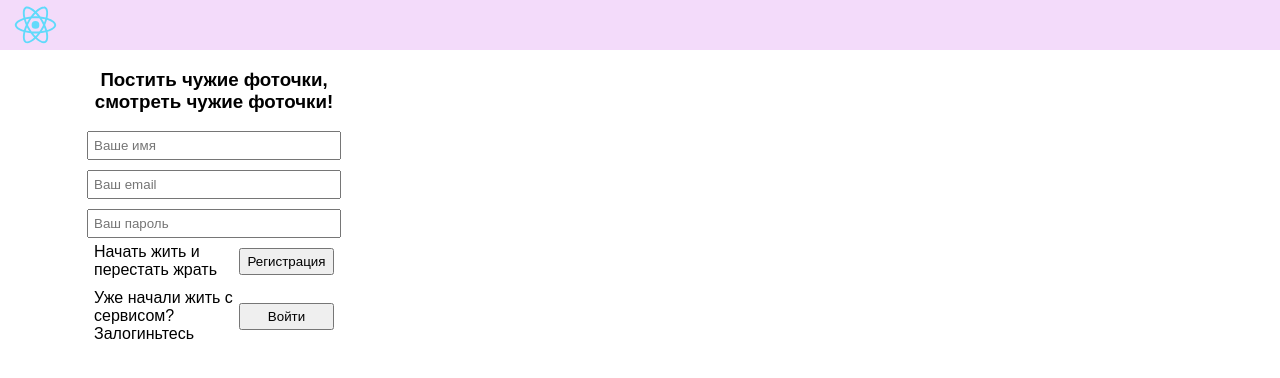
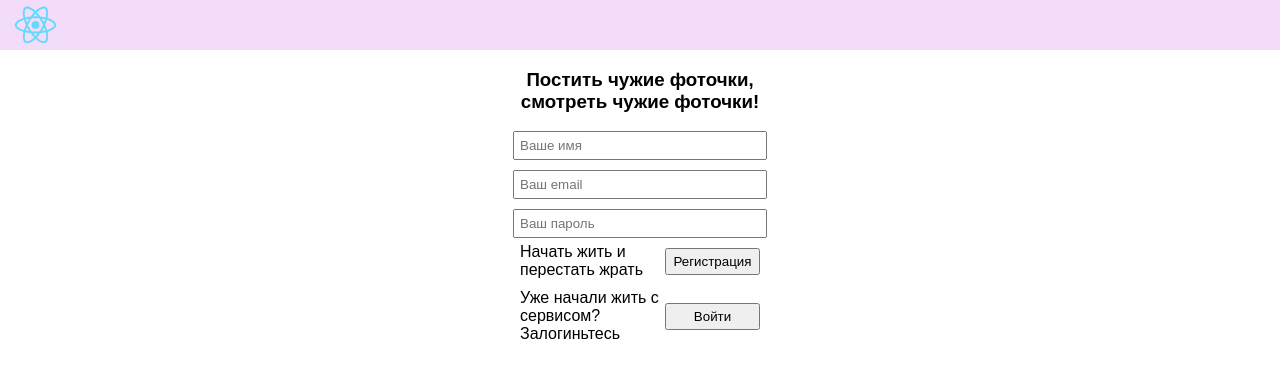
Before and after one commit to Lolialoneathome/FatDairy, a React (Create React App) app in the folder web-app/: page / in a window 1280 px wide. Shown: the top 378 px of the page. Built offline with nearby package versions, Linux system fonts and the light colour scheme; no server answers.

Commit message:
some style login forms

```diff
--- a/web-app/src/components/LoginForm.css
+++ b/web-app/src/components/LoginForm.css
@@ -1,5 +1,6 @@
 .login-form-container {
   width: 300px;
+  margin: auto;
 }
 
 .login-form-container > h3 {
--- a/web-app/src/components/LoginForm.js
+++ b/web-app/src/components/LoginForm.js
@@ -24,6 +24,10 @@ class LoginForm extends Component {
       </div>
     );
   }
+
+  sendAuthRequest() {
+
+  }
 }
 
 export default LoginForm;
```
